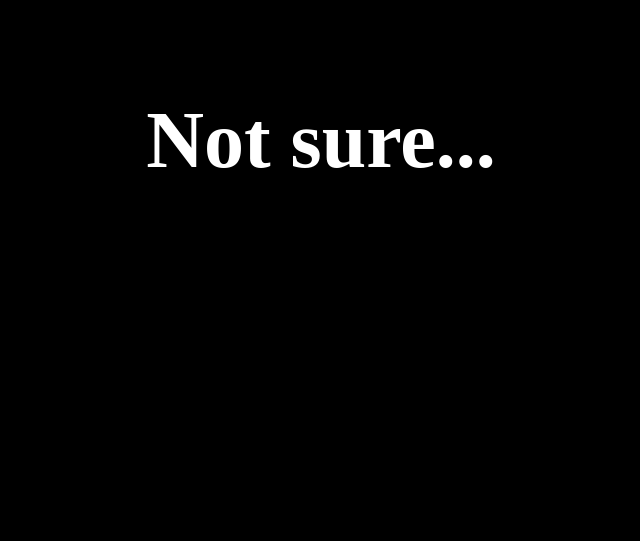
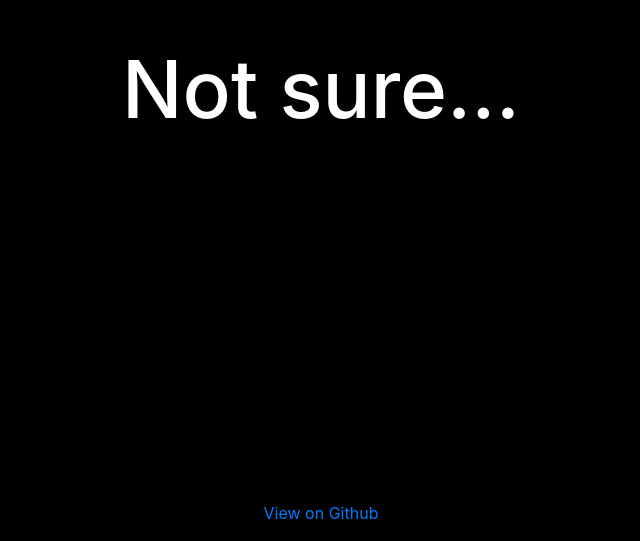
Before and after one commit to theriley106/IsColumbiaUniversityOnlineThisFall.com, a plain HTML site: page index.html in a window 1280 px wide. Shown: the part 259-800 px from the top of the page, without its empty margins (319-959 px from the left). Drawn offline with nearby package versions, Linux system fonts and the light colour scheme.

Commit message:
Added index.html

```diff
--- a/index.html
+++ b/index.html
@@ -1,12 +1,7 @@
 <html>
-
-<style>
-body {
-
-    background: black;
-}
-div {
-    height: 200px;
+   <style>
+      .center-screen {
+      height: 200px;
     width: 400px;
     background: black;
 
@@ -15,13 +10,23 @@ div {
     left: 50%;
     margin-top: -100px;
     margin-left: -200px;
-}
-</style>
+      }
+   </style>
+   <head>
 
-<body>
+     <link rel="stylesheet" href="https://stackpath.bootstrapcdn.com/bootstrap/4.4.1/css/bootstrap.min.css" integrity="sha384-Vkoo8x4CGsO3+Hhxv8T/Q5PaXtkKtu6ug5TOeNV6gBiFeWPGFN9MuhOf23Q9Ifjh" crossorigin="anonymous">
 
-<div><center><h1 style="color:white;font-size:80px;">Not sure...</h1></center></div>
-
-</body>
-
+   </head>
+   <body style="background: black;">
+      <div class="center-screen">
+         <center>
+            <h1 style="color:white;font-size:80px;" id="result">Not sure...</h1>
+         </center>
+      </div>
+   </body>
+   <footer class="page-footer font-small blue fixed-bottom">
+      <div class="text-center py-3">
+         <a href="https://github.com/theriley106/IsColumbiaUniversityOnlineThisFall.com" target="_blank">View on Github</a>
+      </div>
+   </footer>
 </html>
```
